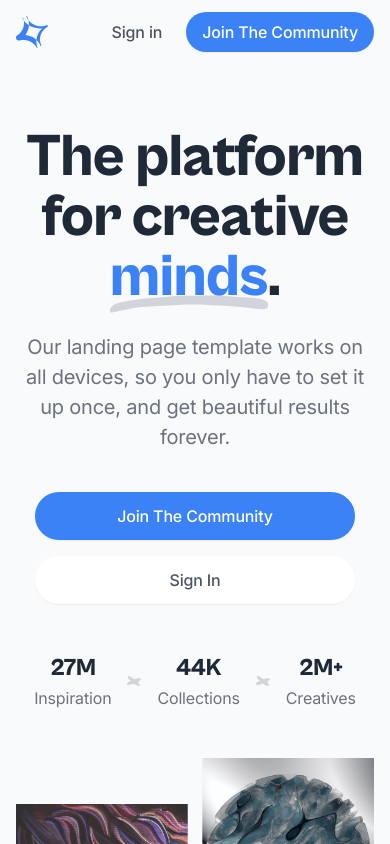
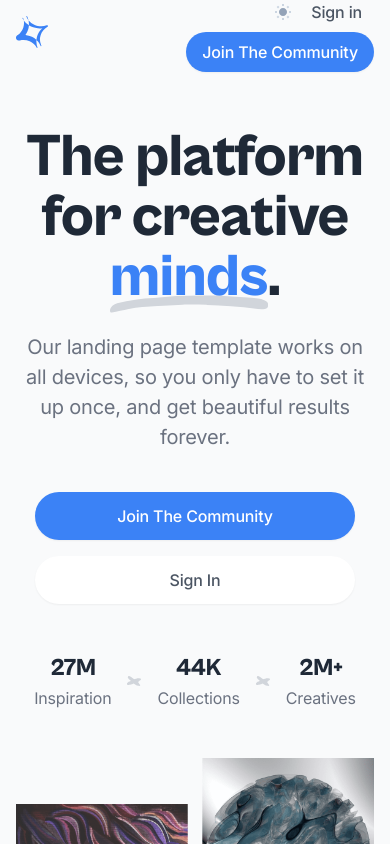
Before and after one commit to in-tech-gration/website, a Next.js app: page / in a window 390 px wide. Shown: the top 844 px of the page. Built offline with nearby package versions, Linux system fonts and the light colour scheme.

Commit message:
Support for dark mode added.

```diff
--- a/app/(default)/blog/[slug]/page.tsx
+++ b/app/(default)/blog/[slug]/page.tsx
@@ -66,9 +66,9 @@ export default function Post({ params }: any) {
 
   return (
     <section className="pt-32 pb-12 md:pt-40 md:pb-20">
-      <article className="prose prose-sm md:prose-base lg:prose-lg mx-auto">
+      <article className="prose dark:prose-invert prose-sm md:prose-base lg:prose-lg mx-auto">
         <Link
-          className="inline-flex text-sky-500 rounded-full border border-slate-200"
+          className="inline-flex text-sky-500 rounded-full border border-slate-200 dark:border-slate-800 dark:bg-gradient-to-t dark:from-slate-800 dark:to-slate-800/30"
           href="/"
         >
           <span className="sr-only">Back</span>
@@ -141,6 +141,7 @@ export default function Post({ params }: any) {
           <h1 className="h1 font-aspekta mb-4">{props.frontMatter.title}</h1>
         </header>
 
+        <div className="prose text-slate-500 dark:text-slate-400 max-w-none prose-p:leading-normal prose-headings:text-slate-800 dark:prose-headings:text-slate-200 prose-a:font-medium prose-a:text-sky-500 prose-a:no-underline hover:prose-a:underline prose-strong:font-medium prose-strong:text-slate-800 dark:prose-strong:text-slate-100 prose-pre:bg-slate-800 dark:prose-code:text-slate-200">
           {/* @ts-expect-error Server Component*/}
           <MDXRemote
             source={props.content}
@@ -148,6 +149,7 @@ export default function Post({ params }: any) {
             // @ts-ignore
             options={options}
           />
+        </div>
       </article>
     </section>
   );
--- a/app/layout.tsx
+++ b/app/layout.tsx
@@ -1,50 +1,55 @@
-import './css/style.css'
+import "./css/style.css";
 
-import { Inter } from 'next/font/google'
-import localFont from 'next/font/local'
+import { Inter } from "next/font/google";
+import localFont from "next/font/local";
+import Theme from "./theme-provider";
 
 const inter = Inter({
-  subsets: ['latin'],
-  variable: '--font-inter',
-  display: 'swap'
-})
+  subsets: ["latin"],
+  variable: "--font-inter",
+  display: "swap",
+});
 
 const cabinet = localFont({
   src: [
     {
-      path: '../public/fonts/CabinetGrotesk-Medium.woff2',
-      weight: '500',
+      path: "../public/fonts/CabinetGrotesk-Medium.woff2",
+      weight: "500",
     },
     {
-      path: '../public/fonts/CabinetGrotesk-Bold.woff2',
-      weight: '700',
+      path: "../public/fonts/CabinetGrotesk-Bold.woff2",
+      weight: "700",
     },
     {
-      path: '../public/fonts/CabinetGrotesk-Extrabold.woff2',
-      weight: '800',
+      path: "../public/fonts/CabinetGrotesk-Extrabold.woff2",
+      weight: "800",
     },
   ],
-  variable: '--font-cabinet-grotesk',
-  display: 'swap',
-})
+  variable: "--font-cabinet-grotesk",
+  display: "swap",
+});
 
 export const metadata = {
-  title: 'Create Next App',
-  description: 'Generated by create next app',
-}
+  title: "Create Next App",
+  description: "Generated by create next app",
+};
 
 export default function RootLayout({
   children,
 }: {
-  children: React.ReactNode
+  children: React.ReactNode;
 }) {
   return (
-    <html lang="en">
-      <body className={`${inter.variable} ${cabinet.variable} font-inter antialiased bg-white text-gray-800 tracking-tight`}>
-        <div className="flex flex-col min-h-screen overflow-hidden">
-          {children}
-        </div>
+    <html lang="en" suppressHydrationWarning>
+      <body
+        className={`${inter.variable} ${cabinet.variable} font-inter antialiased bg-white text-gray-800 dark:bg-slate-900 dark:text-slate-200 tracking-tight`}
+      >
+        <Theme>
+          <div className="flex flex-col min-h-screen overflow-hidden">
+            {children}
+          </div>
+        </Theme>
       </body>
     </html>
-  )
+  );
 }
--- /dev/null
+++ b/app/theme-provider.tsx
@@ -0,0 +1,11 @@
+"use client";
+
+import { ThemeProvider } from "next-themes";
+
+export default function Theme({ children }: { children: React.ReactNode }) {
+  return (
+    <ThemeProvider attribute="class" enableSystem={false}>
+      {children}
+    </ThemeProvider>
+  );
+}
--- a/components/ui/header.tsx
+++ b/components/ui/header.tsx
@@ -1,8 +1,7 @@
-import Link from 'next/link'
+import Link from "next/link";
+import ThemeToggle from "./theme-toggle";
 
-export default function Header({ nav = true }: {
-  nav?: boolean
-}) {
+export default function Header({ nav = true }: { nav?: boolean }) {
   return (
     <header className="absolute w-full z-30">
       <div className="max-w-6xl mx-auto px-4 sm:px-6">
@@ -22,10 +21,13 @@ export default function Header({ nav = true }: {
             </Link>
           </div>
           {/* Desktop navigation */}
-          {nav &&
+          {nav && (
             <nav className="flex grow">
               {/* Desktop sign in links */}
               <ul className="flex grow justify-end flex-wrap items-center">
+                <li>
+                  <ThemeToggle />
+                </li>
                 <li>
                   <Link
                     className="font-medium text-gray-600 decoration-blue-500 decoration-2 underline-offset-2 hover:underline px-3 lg:px-5 py-2 flex items-center transition duration-150 ease-in-out"
@@ -35,15 +37,18 @@ export default function Header({ nav = true }: {
                   </Link>
                 </li>
                 <li className="ml-3">
-                  <Link className="btn-sm text-white bg-blue-500 hover:bg-blue-600 w-full shadow-sm" href="/signup">
+                  <Link
+                    className="btn-sm text-white bg-blue-500 hover:bg-blue-600 w-full shadow-sm"
+                    href="/signup"
+                  >
                     Join The Community
                   </Link>
                 </li>
               </ul>
             </nav>
-          }
+          )}
         </div>
       </div>
     </header>
-  )
+  );
 }
--- /dev/null
+++ b/components/ui/theme-toggle.tsx
@@ -0,0 +1,58 @@
+"use client";
+
+import { useTheme } from "next-themes";
+
+export default function ThemeToggle() {
+  const { theme, setTheme } = useTheme();
+
+  return (
+    <div className="flex flex-col justify-center ml-3">
+      <input
+        type="checkbox"
+        name="light-switch"
+        id="light-switch"
+        className="light-switch sr-only"
+        checked={theme === "light"}
+        onChange={() => {
+          if (theme === "dark") {
+            return setTheme("light");
+          }
+          return setTheme("dark");
+        }}
+      />
+      <label className="relative cursor-pointer p-2" htmlFor="light-switch">
+        <svg
+          className="dark:hidden"
+          width="16"
+          height="16"
+          xmlns="http://www.w3.org/2000/svg"
+        >
+          <path
+            className="fill-slate-300"
+            d="M7 0h2v2H7zM12.88 1.637l1.414 1.415-1.415 1.413-1.413-1.414zM14 7h2v2h-2zM12.95 14.433l-1.414-1.413 1.413-1.415 1.415 1.414zM7 14h2v2H7zM2.98 14.364l-1.413-1.415 1.414-1.414 1.414 1.415zM0 7h2v2H0zM3.05 1.706 4.463 3.12 3.05 4.535 1.636 3.12z"
+          />
+          <path
+            className="fill-slate-400"
+            d="M8 4C5.8 4 4 5.8 4 8s1.8 4 4 4 4-1.8 4-4-1.8-4-4-4Z"
+          />
+        </svg>
+        <svg
+          className="hidden dark:block"
+          width="16"
+          height="16"
+          xmlns="http://www.w3.org/2000/svg"
+        >
+          <path
+            className="fill-slate-400"
+            d="M6.2 1C3.2 1.8 1 4.6 1 7.9 1 11.8 4.2 15 8.1 15c3.3 0 6-2.2 6.9-5.2C9.7 11.2 4.8 6.3 6.2 1Z"
+          />
+          <path
+            className="fill-slate-500"
+            d="M12.5 5a.625.625 0 0 1-.625-.625 1.252 1.252 0 0 0-1.25-1.25.625.625 0 1 1 0-1.25 1.252 1.252 0 0 0 1.25-1.25.625.625 0 1 1 1.25 0c.001.69.56 1.249 1.25 1.25a.625.625 0 1 1 0 1.25c-.69.001-1.249.56-1.25 1.25A.625.625 0 0 1 12.5 5Z"
+          />
+        </svg>
+        <span className="sr-only">Switch to light / dark version</span>
+      </label>
+    </div>
+  );
+}
--- a/package.json
+++ b/package.json
@@ -19,6 +19,7 @@
     "gray-matter": "^4.0.3",
     "next": "^13.4.1",
     "next-mdx-remote": "^4.4.1",
+    "next-themes": "^0.2.1",
     "react": "18.2.0",
     "react-dom": "18.2.0",
     "rehype-pretty-code": "^0.10.0",
--- a/tailwind.config.js
+++ b/tailwind.config.js
@@ -5,6 +5,7 @@ module.exports = {
     "./pages/**/*.{js,ts,jsx,tsx}",
     "./components/**/*.{js,ts,jsx,tsx}",
   ],
+  darkMode: "class",
   theme: {
     extend: {
       fontFamily: {
```
Also changed, not shown: 1 other file (tests, documents, lock files or other folders). Lines whose indentation alone changed are shown as unchanged.
